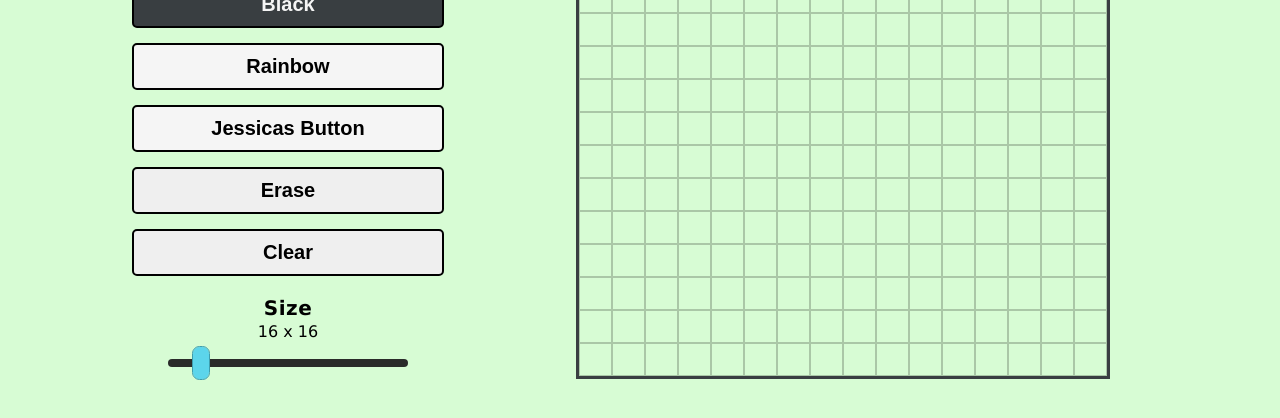
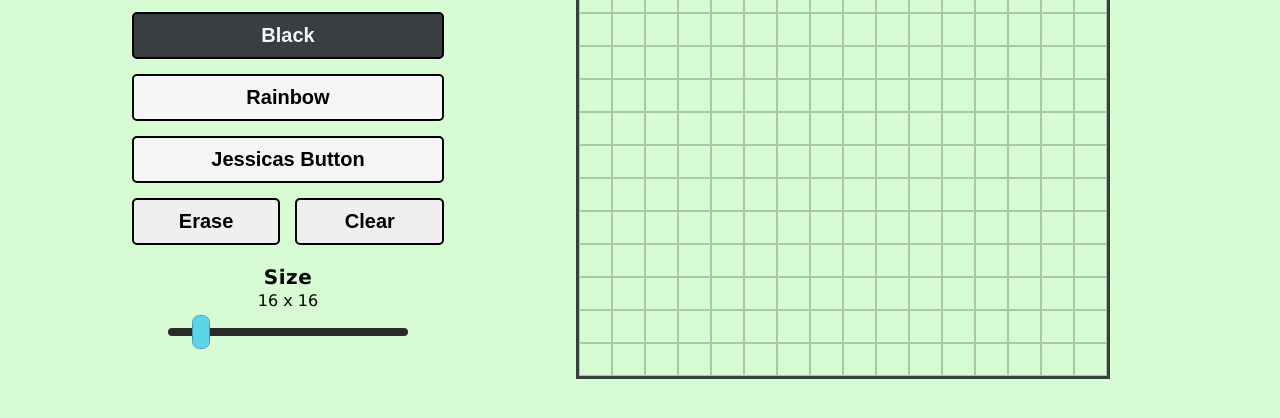
Before and after one commit to Nichorito/Etch-A-Sketch, a plain HTML site: page index.html in a window 1280 px wide. Shown: the part 288-706 px from the top of the page. Drawn offline with Linux system fonts and the light colour scheme.

Commit message:
Updated button layout
Erase and clear are now adjacent

```diff
--- a/index.html
+++ b/index.html
@@ -15,8 +15,10 @@
                 <button id="blackButton">Black</button>
                 <button id="rainbowButton">Rainbow</button>
                 <button id="blueButton">Jessicas Button</button>
-                <button id="eraseButton">Erase</button>
-                <button id="clearButton">Clear</button>
+                <div id="miscButtonsFlex">
+                    <button id="eraseButton">Erase</button>
+                    <button id="clearButton">Clear</button>
+                </div>
             </div>
             <div id="sliderFlex">
                 <h3 id="sizeHeader">Size</h3>
--- a/styles.css
+++ b/styles.css
@@ -36,6 +36,12 @@ body {
     flex-direction: column;
     gap: 15px;
     width: 75%;
+}
+
+#miscButtonsFlex {
+    display: flex;
+    flex-direction: row;
+    gap: 15px;
 }
 
 button {
```
